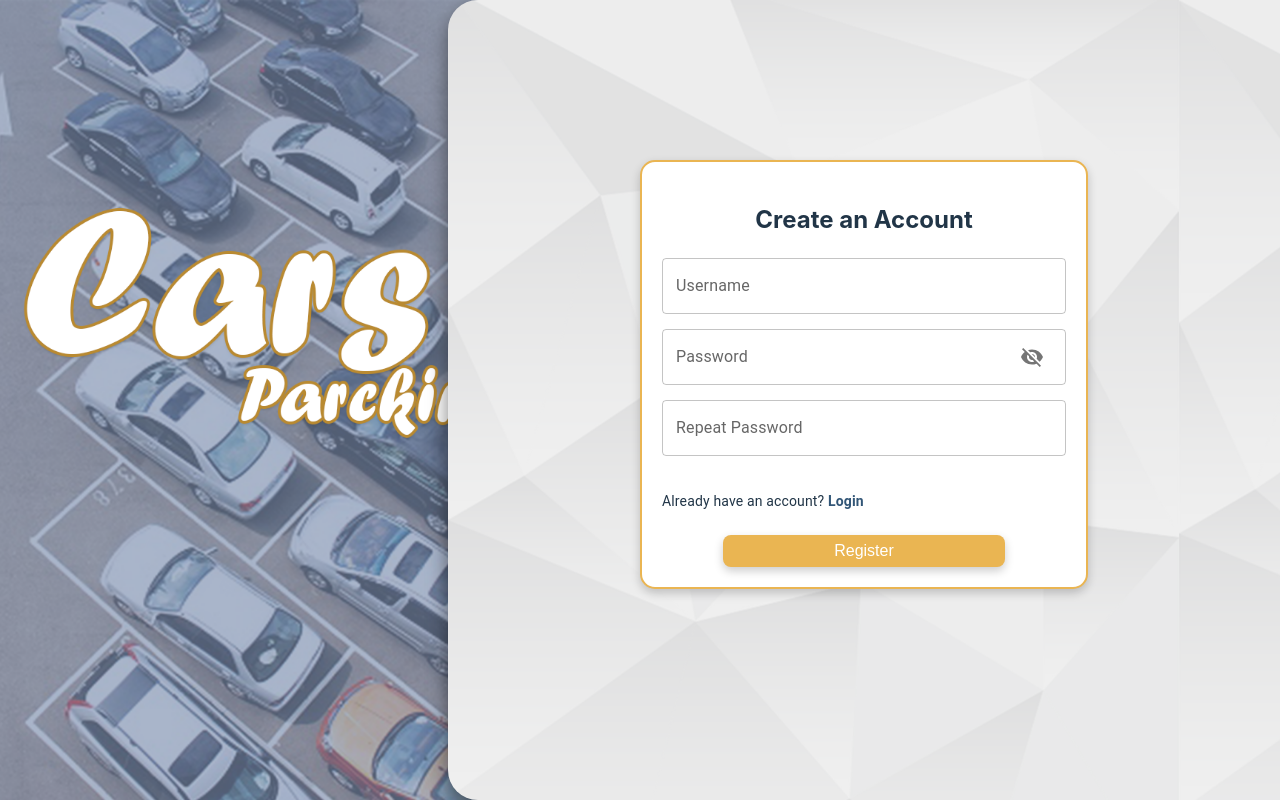
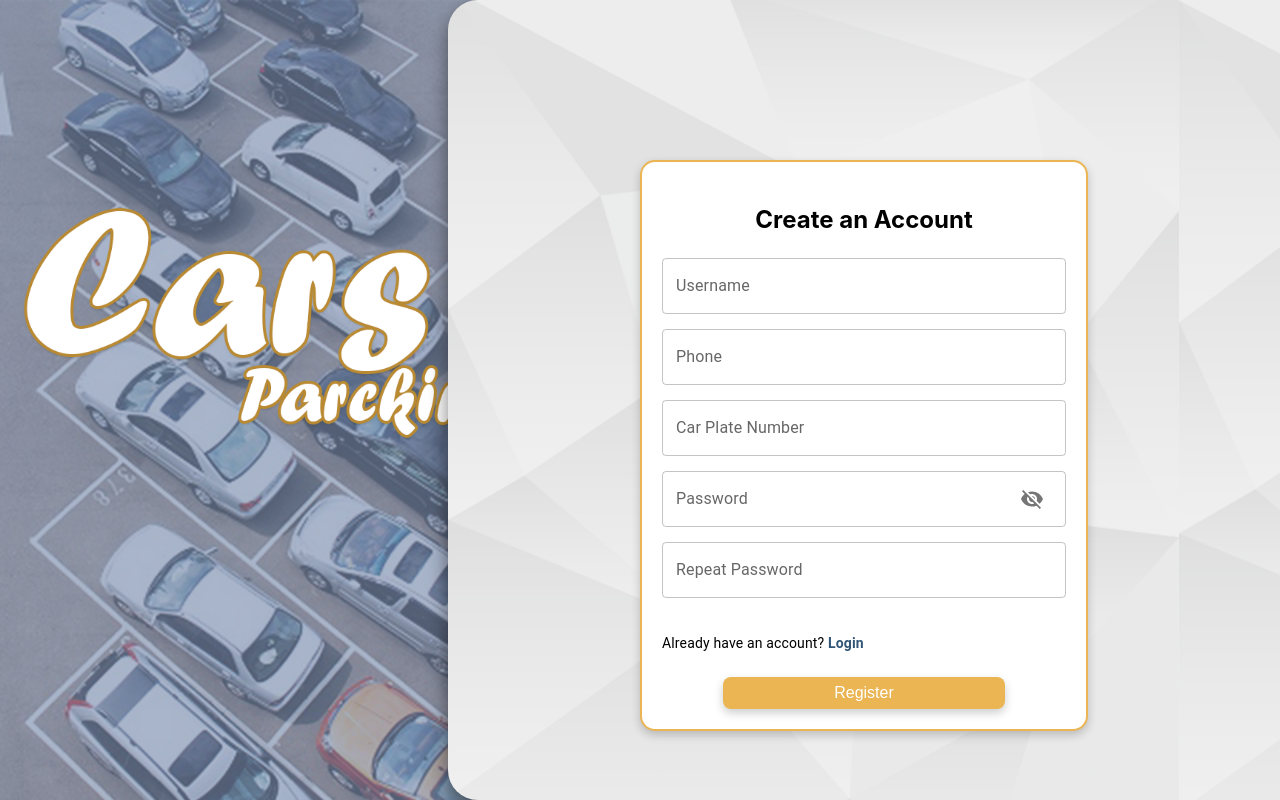
Before and after one commit to BAHAA-THE-KING/iss-front, a React (Vite) app: page /login in a window 1280 px wide. Both pictures are taken after a click on the element "register". Built offline with nearby package versions, Linux system fonts and the light colour scheme.

Commit message:
finish linking login and register

```diff
--- a/src/hooks/login_hook/index.tsx
+++ b/src/hooks/login_hook/index.tsx
@@ -16,6 +16,7 @@ export const useLoginForm = () => {
     repeatedPass?: string;
     phone?: string;
     carPlateNumber?: string;
+    backendError?: string;
   }>({});
 
   const { setToken } = useToken();
@@ -43,10 +44,14 @@ export const useLoginForm = () => {
 
       const data = JSON.parse(response.data);
 
+      if (response.status !== 200) {
+        throw new Error(data.error ?? data.message ?? data.errors);
+      }
+
       setToken(data.token);
       return true;
-    } catch (err) {
-      //TODO: show the error to the user
+    } catch (err: any) {
+      setErrors({ backendError: err.message });
       return false;
     }
   };
@@ -72,6 +77,16 @@ export const useLoginForm = () => {
       newErrors.repeatedPass = "Passwords do not match";
     }
 
+    if (isNaN(Number(phone))) {
+      newErrors.phone = "Phone must contains only numbers.";
+    } else if (phone.length !== 10) {
+      newErrors.phone = "Phone must be 10 digits long.";
+    }
+
+    if (carPlateNumber.length === 0) {
+      newErrors.carPlateNumber = "Car Plate Number must not be empty.";
+    }
+
     if (Object.keys(newErrors).length > 0) {
       setErrors(newErrors);
       return false;
@@ -86,11 +101,15 @@ export const useLoginForm = () => {
 
       const data = JSON.parse(response.data);
 
+      if (response.status !== 200) {
+        throw new Error(data.error ?? data.message ?? data.errors);
+      }
+
       setToken(data.token);
 
       return true;
-    } catch (err) {
-      //TODO: show the error to the user
+    } catch (err: any) {
+      setErrors({ backendError: err.message });
       return false;
     }
   };
@@ -99,12 +118,16 @@ export const useLoginForm = () => {
     username,
     password,
     showPassword,
+    phone,
+    carPlateNumber,
     repeatPassword,
     errors,
     setUsername,
     setPassword,
     setShowPassword,
     setRepeatPassword,
+    setPhone,
+    setCarPlateNumber,
     handleLogin,
     handleRegister,
   };
--- a/src/index.css
+++ b/src/index.css
@@ -2,8 +2,6 @@
   line-height: 1.5;
   font-weight: 400;
 
-  color-scheme: light dark;
-  color: rgba(255, 255, 255, 0.87);
   background-color: #242424;
 
   font-synthesis: none;
@@ -35,7 +33,6 @@ body {
 
 @media (prefers-color-scheme: light) {
   :root {
-    color: #213547;
     background-color: #ffffff;
   }
 
--- a/src/views/Login/components/login_form/index.tsx
+++ b/src/views/Login/components/login_form/index.tsx
@@ -126,6 +126,11 @@ export default function LoginForm({
             width: "100%",
           }}
         >
+          {errors.backendError ? (
+            <Typography color="red" textAlign={"center"}>
+              {errors.backendError}
+            </Typography>
+          ) : null}
           <Typography
             variant="body2"
             sx={{
--- a/src/views/Login/components/register_form/index.tsx
+++ b/src/views/Login/components/register_form/index.tsx
@@ -21,12 +21,16 @@ export default function RegisterForm({
     username,
     password,
     repeatPassword,
+    phone,
+    carPlateNumber,
     showPassword,
     errors,
     setUsername,
     setPassword,
     setShowPassword,
     setRepeatPassword,
+    setPhone,
+    setCarPlateNumber,
     handleRegister,
   } = useLoginForm();
 
@@ -94,6 +98,36 @@ export default function RegisterForm({
             helperText={errors.username}
           />
           <TextField
+            label="Phone"
+            variant="outlined"
+            value={phone}
+            onChange={(e) => setPhone(e.target.value)}
+            fullWidth
+            sx={{
+              marginBottom: "15px",
+              "& .MuiOutlinedInput-root.Mui-focused": {
+                borderColor: "#eab552",
+              },
+            }}
+            error={!!errors.phone}
+            helperText={errors.phone}
+          />
+          <TextField
+            label="Car Plate Number"
+            variant="outlined"
+            value={carPlateNumber}
+            onChange={(e) => setCarPlateNumber(e.target.value)}
+            fullWidth
+            sx={{
+              marginBottom: "15px",
+              "& .MuiOutlinedInput-root.Mui-focused": {
+                borderColor: "#eab552",
+              },
+            }}
+            error={!!errors.carPlateNumber}
+            helperText={errors.carPlateNumber}
+          />
+          <TextField
             label="Password"
             variant="outlined"
             type={showPassword ? "text" : "password"}
@@ -144,6 +178,11 @@ export default function RegisterForm({
             width: "100%",
           }}
         >
+          {errors.backendError ? (
+            <Typography color="red" textAlign={"center"}>
+              {errors.backendError}
+            </Typography>
+          ) : null}
           <Typography
             variant="body2"
             sx={{ marginBottom: "6%", textAlign: "left", width: "100%" }}
```
